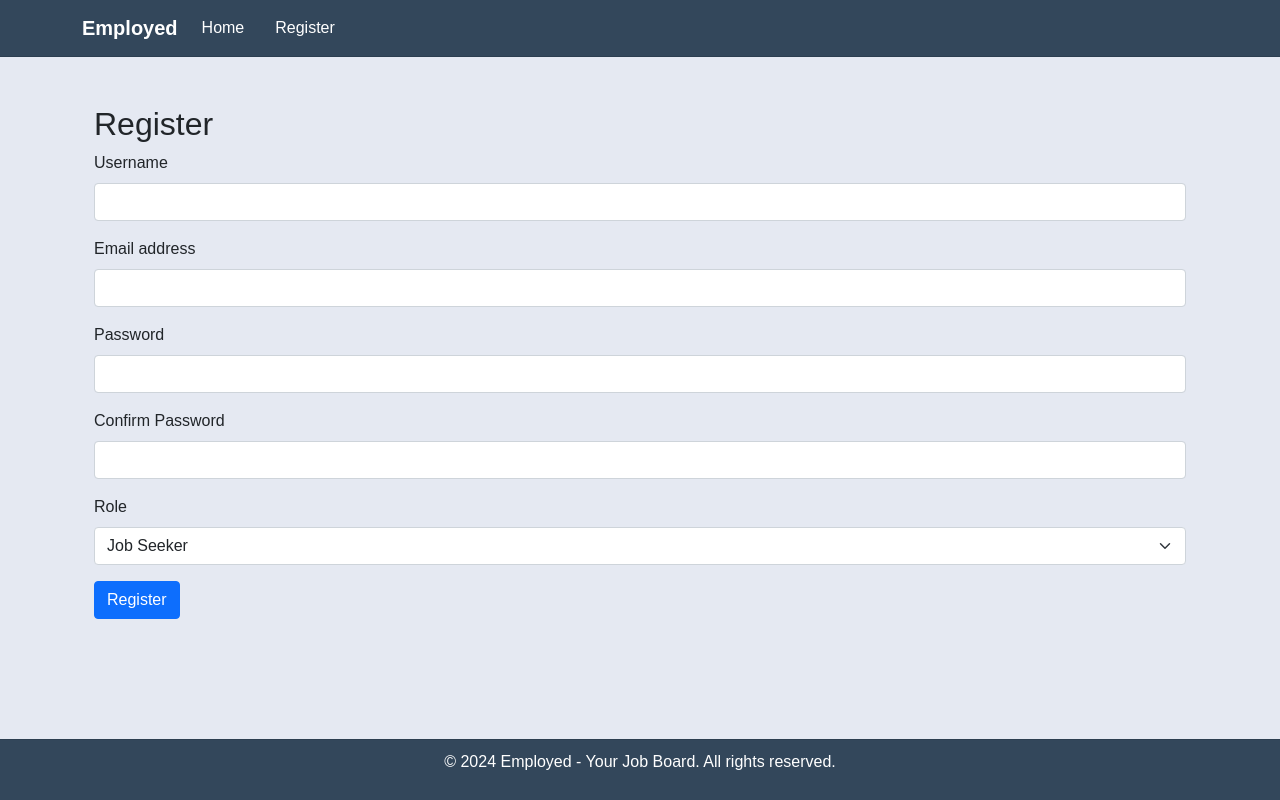
After one commit to Dimmanzo/employed, a Django app: page /register/ in a window 1280 px wide. The commit adds this page. Run offline with Django 4.2, Linux system fonts and the light colour scheme.

Commit message:
Implemented user registration with role selection. Style form using bootstrap. Added feedback message for successful registration

```diff
--- a/employed/urls.py
+++ b/employed/urls.py
@@ -16,9 +16,11 @@ Including another URLconf
 """
 from django.contrib import admin
 from django.urls import path, include
+from jobs import views
 
 urlpatterns = [
     path('admin/', admin.site.urls),
     path('summernote/', include('django_summernote.urls')),
+    path('register/', views.register, name='register'),
     path('', include('jobs.urls'), name="jobs-urls"),
 ]
--- /dev/null
+++ b/jobs/forms.py
@@ -0,0 +1,15 @@
+from django import forms
+from django.contrib.auth.models import User
+from django.contrib.auth.forms import UserCreationForm
+
+class RegistrationForm(UserCreationForm):
+    ROLE_CHOICES = (
+        ('job_seeker', 'Job Seeker'),
+        ('employer', 'Employer'),
+    )
+
+    role = forms.ChoiceField(choices=ROLE_CHOICES)
+
+    class Meta:
+        model = User
+        fields = ['username', 'email', 'password1', 'password2', 'role']
--- a/jobs/views.py
+++ b/jobs/views.py
@@ -1,9 +1,29 @@
-from django.shortcuts import render
+from django.shortcuts import render, redirect
 from django.views import generic
+from django.contrib.auth import login
+from django.contrib import messages
+from .forms import RegistrationForm
 from .models import Job
+
 
 # Create your views here.
 class JobList(generic.ListView):
     model = Job
     template_name = "jobs/index.html"
     paginate_by = 3
+
+
+def register(request):
+    if request.method == 'POST':
+        form = RegistrationForm(request.POST)
+        if form.is_valid():
+            user = form.save(commit=False)
+            user.role = form.cleaned_data['role']
+            user.save()
+            login(request, user)
+            messages.success(request, 'Registration successful! You can now log in.')
+            return redirect('home')
+    else:
+        form = RegistrationForm()
+        print(form.errors)
+    return render(request, 'register.html', {'form': form})
--- a/templates/base.html
+++ b/templates/base.html
@@ -4,6 +4,7 @@
 
 <!DOCTYPE html>
 <html lang="en" class="h-100">
+
 <head>
     <meta charset="UTF-8">
     <meta name="viewport" content="width=device-width, initial-scale=1.0">
@@ -32,7 +33,10 @@
             <div class="collapse navbar-collapse" id="navbarNav">
                 <ul class="navbar-nav me-auto">
                     <li class="nav-item">
-                        <a class="nav-link" href="#">Home</a>
+                        <a class="nav-link" href="{% url 'home' %}">Home</a>
+                    </li>
+                    <li class="nav-item">
+                        <a class="nav-link" href="{% url 'register' %}">Register</a>
                     </li>
                 </ul>
             </div>
@@ -41,6 +45,18 @@
 
     <main class="flex-shrink-0">
         <div class="container">
+
+            {% if messages %}
+            <div class="container mt-4">
+                {% for message in messages %}
+                <div class="alert alert-{{ message.tags }} alert-dismissible fade show" role="alert">
+                    {{ message }}
+                    <button type="button" class="btn-close" data-bs-dismiss="alert" aria-label="Close"></button>
+                </div>
+                {% endfor %}
+            </div>
+            {% endif %}
+
             {% block content %}
             <!-- Page content here -->
             {% endblock %}
@@ -56,4 +72,5 @@
 
     <script src="https://cdn.jsdelivr.net/npm/bootstrap@5.1.3/dist/js/bootstrap.bundle.min.js"></script>
 </body>
+
 </html>
--- /dev/null
+++ b/templates/register.html
@@ -0,0 +1,59 @@
+{% extends 'base.html' %}
+
+{% block content %}
+
+{% if form.errors %}
+<div class="alert alert-danger mt-4">
+    <ul>
+        {% for field in form %}
+        {% if field.errors %}
+        <li>{{ field.label }}: {{ field.errors|striptags }}</li>
+        {% endif %}
+        {% endfor %}
+    </ul>
+</div>
+{% endif %}
+
+<div class="container mt-5">
+    <h2>Register</h2>
+    <form method="POST">
+        {% csrf_token %}
+
+        <!-- Username -->
+        <div class="mb-3">
+            <label for="id_username" class="form-label">Username</label>
+            <input type="text" name="username" id="id_username" class="form-control" required>
+        </div>
+
+        <!-- Email -->
+        <div class="mb-3">
+            <label for="id_email" class="form-label">Email address</label>
+            <input type="email" name="email" id="id_email" class="form-control" required>
+        </div>
+
+        <!-- Password 1 -->
+        <div class="mb-3">
+            <label for="id_password1" class="form-label">Password</label>
+            <input type="password" name="password1" id="id_password1" class="form-control" required>
+        </div>
+
+        <!-- Password 2 -->
+        <div class="mb-3">
+            <label for="id_password2" class="form-label">Confirm Password</label>
+            <input type="password" name="password2" id="id_password2" class="form-control" required>
+        </div>
+
+        <!-- Role -->
+        <div class="mb-3">
+            <label for="id_role" class="form-label">Role</label>
+            <select name="role" id="id_role" class="form-select">
+                <option value="job_seeker">Job Seeker</option>
+                <option value="employer">Employer</option>
+            </select>
+        </div>
+
+        <!-- Submit Button -->
+        <button type="submit" class="btn btn-primary">Register</button>
+    </form>
+</div>
+{% endblock %}
```
Also changed, not shown: 1 other file.
